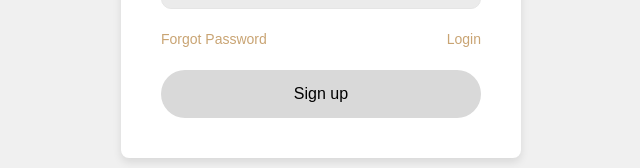
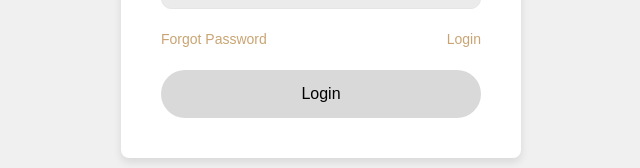
Before and after one commit to Pearlman11/WorkoutTracker, a Next.js app in the folder my-app/: page /signup in a window 1280 px wide. Shown: the part 453-621 px from the top of the page, without its empty margins (319-959 px from the left). Built offline with nearby package versions, Linux system fonts and the light colour scheme.

Commit message:
Update LoginSignupForm.tsx

```diff
--- a/my-app/src/app/components/LoginSignupForm.tsx
+++ b/my-app/src/app/components/LoginSignupForm.tsx
@@ -1,6 +1,6 @@
 import React from "react";
 import style from './LoginSignupForm.module.css';
-import Nav from "./Nav";
+import Link from "next/link";
 
 interface FormComponentProps {
     formType: string;
@@ -58,7 +58,9 @@ const FormComponent: React.FC<FormComponentProps> = ({
                             }}>{linkText}</a>
                         </div>
                     )}
-                    <button type="submit" className={style.formButton}>{buttonText}</button>
+                    <Link href='/daily'>
+                        <button type="submit" className={style.formButton}>Login</button>
+                    </Link>
                 </form>
 
             </div>
```
